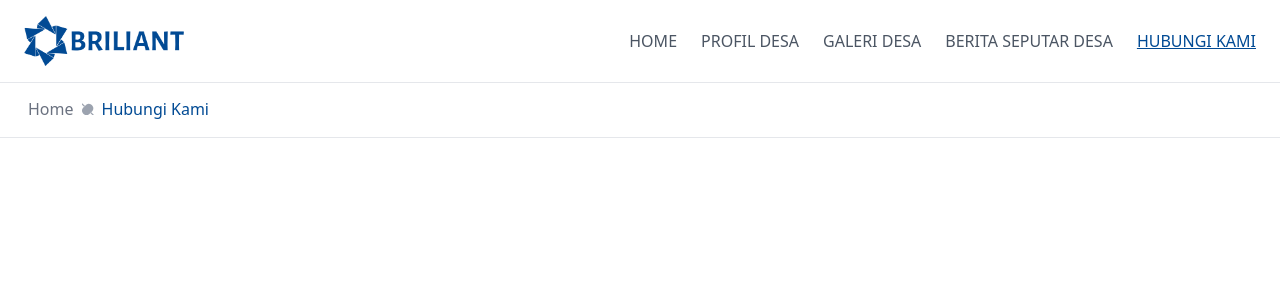
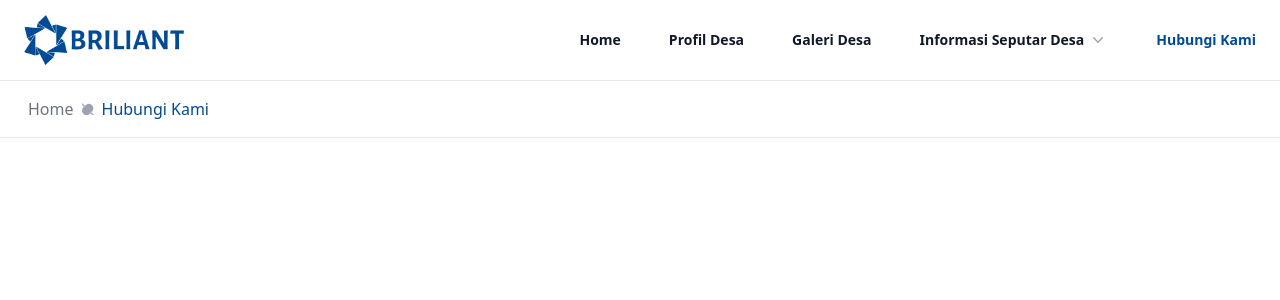
Before and after one commit to Wichelta/website-desa-client, a React (Create React App) app: page /kontak in a window 1280 px wide. Shown: the top 300 px of the page. Built offline with nearby package versions, Linux system fonts and the light colour scheme.

Commit message:
modify the header

```diff
--- a/src/components/Header.js
+++ b/src/components/Header.js
@@ -1,166 +1,246 @@
-import React, { useState } from "react";
-import { Link, useLocation } from "react-router-dom";
-import { Transition } from "@headlessui/react";
-import Logo from "../assets/icons/logo.png";
+import { useLocation } from 'react-router-dom';
+import { Fragment, useState, useEffect } from 'react';
+import { Dialog, Disclosure, Popover, Transition } from '@headlessui/react';
+import { Bars3Icon, XMarkIcon, NewspaperIcon, CalendarDaysIcon } from '@heroicons/react/24/outline';
+import { ChevronDownIcon } from '@heroicons/react/20/solid';
+import Logo from '../assets/icons/logo.png';
 
-export default function Header() {
-  const [isOpen, setIsOpen] = useState(false);
+const products = [
+  {
+    name: 'Berita Terbaru',
+    href: '/berita-terbaru',
+    icon: NewspaperIcon,
+  },
+  {
+    name: 'Agenda Kegiatan Desa',
+    href: '/agenda-kegiatan-desa',
+    icon: CalendarDaysIcon,
+  },
+];
+
+function classNames(...classes) {
+  return classes.filter(Boolean).join(' ');
+}
+
+export default function Example() {
+  const [mobileMenuOpen, setMobileMenuOpen] = useState(false);
+  const [lastScrollPos, setLastScrollPos] = useState(0);
+  const [shouldShowHeader, setShouldShowHeader] = useState(true);
   const location = useLocation();
 
   const isActive = (path) => {
-    return location.pathname === path
-      ? "text-blue-primary underline"
-      : "text-gray-600";
+    return location.pathname === path ? 'text-blue-primary' : 'text-gray-900';
   };
 
+  useEffect(() => {
+    const handleScroll = () => {
+      const currentScrollPos = window.pageYOffset;
+
+      if (currentScrollPos > lastScrollPos && shouldShowHeader) {
+        setShouldShowHeader(false);
+      } else if (currentScrollPos < lastScrollPos || currentScrollPos === 0) {
+        setShouldShowHeader(true);
+      }
+
+      setLastScrollPos(currentScrollPos);
+    };
+
+    window.addEventListener('scroll', handleScroll);
+
+    return () => window.removeEventListener('scroll', handleScroll);
+  }, [lastScrollPos, shouldShowHeader]);
+
   return (
-    <nav className="navbar fixed left-0 right-0 top-0 z-50 border-b border-gray-200 bg-white py-2">
-      <div className="mx-auto max-w-screen-xl px-6 py-2">
-        <div className="flex justify-between">
-          <div className="flex">
-            <Link to="/">
+    <header
+      className={`fixed left-0 right-0 top-0 z-50 border-b border-gray-200 bg-white py-2 transition-all duration-300 ${
+        shouldShowHeader ? '' : '-translate-y-full'
+      }`}
+    >
+      <nav
+        className="mx-auto flex h-16 max-w-7xl items-center justify-between p-6 lg:px-6"
+        aria-label="Global"
+      >
+        <div className="flex lg:flex-1">
+          <a href="/" className="-m-1.5 p-1.5">
             <img src={Logo} alt="Brand Logo" className="w-40 select-none" />
-            </Link>
+          </a>
         </div>
-          <div className="hidden items-center space-x-6 lg:flex">
-            <Link
-              to="/"
-              className={`font-medium decoration-blue-primary hover:text-blue-primary hover:underline ${isActive(
-                "/"
+        <div className="flex lg:hidden">
+          <button
+            type="button"
+            className="-m-2.5 inline-flex items-center justify-center rounded-md p-2.5 text-gray-700"
+            onClick={() => setMobileMenuOpen(true)}
+          >
+            <span className="sr-only">Open main menu</span>
+            <Bars3Icon className="h-6 w-6" aria-hidden="true" />
+          </button>
+        </div>
+        <Popover.Group className="hidden lg:flex lg:gap-x-12">
+          <a
+            href="/"
+            className={`nav-link nav-link-ltr text-sm font-semibold leading-6 transition duration-300 ease-in-out hover:text-blue-primary hover:ease-in-out ${isActive(
+              '/',
             )}`}
           >
-              HOME
-            </Link>
-            <Link
-              to="/profil-desa"
-              className={`font-medium decoration-blue-primary hover:text-blue-primary hover:underline ${isActive(
-                "/profil-desa"
+            Home
+          </a>
+          <a
+            href="/profil-desa"
+            className={`nav-link nav-link-ltr text-sm font-semibold leading-6 transition duration-300 ease-in-out hover:text-blue-primary hover:ease-in-out ${isActive(
+              '/profil-desa',
             )}`}
           >
-              PROFIL DESA
-            </Link>
-            <Link
-              to="/galeri-desa"
-              className={`font-medium decoration-blue-primary hover:text-blue-primary hover:underline ${isActive(
-                "/galeri-desa"
+            Profil Desa
+          </a>
+          <a
+            href="/galeri-desa"
+            className={`nav-link nav-link-ltr text-sm font-semibold leading-6 transition duration-300 ease-in-out hover:text-blue-primary hover:ease-in-out ${isActive(
+              '/galeri-desa',
             )}`}
           >
-              GALERI DESA
-            </Link>
-            <Link
-              to="/berita-seputar-desa"
-              className={`font-medium decoration-blue-primary hover:text-blue-primary hover:underline ${isActive(
-                "/berita-seputar-desa"
+            Galeri Desa
+          </a>
+          <Popover className="relative">
+            <Popover.Button className="nav-link nav-link-ltr group flex items-center gap-x-1 text-sm font-semibold leading-6 text-gray-900 transition duration-300 ease-in-out hover:text-blue-primary hover:ease-in-out">
+              Informasi Seputar Desa
+              <ChevronDownIcon
+                className="h-5 w-5 flex-none text-gray-400 transition duration-300 ease-in-out group-hover:text-blue-primary group-hover:ease-in-out"
+                aria-hidden="true"
+              />
+            </Popover.Button>
+
+            <Transition
+              as={Fragment}
+              enter="transition ease-out duration-200"
+              enterFrom="opacity-0 translate-y-1"
+              enterTo="opacity-100 translate-y-0"
+              leave="transition ease-in duration-150"
+              leaveFrom="opacity-100 translate-y-0"
+              leaveTo="opacity-0 translate-y-1"
+            >
+              <Popover.Panel className="absolute -left-8 top-full z-10 mt-3 w-screen max-w-xs overflow-hidden rounded-3xl bg-white shadow-lg ring-1 ring-gray-900/5">
+                <div className="p-4">
+                  {products.map((item) => (
+                    <div
+                      key={item.name}
+                      className="group relative flex items-center gap-x-6 rounded-lg p-4 text-sm leading-6 hover:bg-gray-50"
+                    >
+                      <div className="flex h-11 w-11 flex-none items-center justify-center rounded-lg bg-gray-50 group-hover:bg-white">
+                        <item.icon
+                          className="h-6 w-6 text-gray-600 transition duration-300 ease-in-out group-hover:text-blue-primary group-hover:ease-in-out"
+                          aria-hidden="true"
+                        />
+                      </div>
+                      <div className="flex-auto">
+                        <a
+                          href={item.href}
+                          className={`-mx-3 block rounded-lg px-3 py-2 text-base font-semibold leading-7 transition duration-300 ease-in-out hover:bg-gray-50 group-hover:text-blue-primary group-hover:ease-in-out ${isActive(
+                            item.href,
                           )}`}
                         >
-              BERITA SEPUTAR DESA
-            </Link>
-            <Link
-              to="/kontak"
-              className={`font-medium decoration-blue-primary hover:text-blue-primary hover:underline ${isActive(
-                "/kontak"
+                          {item.name}
+                          <span className="absolute inset-0" />
+                        </a>
+                      </div>
+                    </div>
+                  ))}
+                </div>
+              </Popover.Panel>
+            </Transition>
+          </Popover>
+          <a
+            href="/kontak"
+            className={`nav-link nav-link-ltr text-sm font-semibold leading-6 transition duration-300 ease-in-out hover:text-blue-primary hover:ease-in-out ${isActive(
+              '/kontak',
             )}`}
           >
-              HUBUNGI KAMI
-            </Link>
+            Hubungi Kami
+          </a>
+        </Popover.Group>
+      </nav>
+      <Dialog as="div" className="lg:hidden" open={mobileMenuOpen} onClose={setMobileMenuOpen}>
+        <div className="fixed inset-0 z-10" />
+        <Dialog.Panel className="fixed inset-y-0 right-0 z-10 w-full overflow-y-auto bg-white px-6 py-6 sm:max-w-sm sm:ring-1 sm:ring-gray-900/10">
+          <div className="flex items-center justify-between">
+            <a href="/" className="-m-1.5 p-1.5">
+              <img src={Logo} alt="Brand Logo" className="w-40 select-none" />
+            </a>
+            <button
+              type="button"
+              className="-m-2.5 rounded-md p-2.5 text-gray-700"
+              onClick={() => setMobileMenuOpen(false)}
+            >
+              <span className="sr-only">Close menu</span>
+              <XMarkIcon className="h-6 w-6" aria-hidden="true" />
+            </button>
           </div>
-          <div className="flex items-center lg:hidden">
-            <button
-              onClick={() => setIsOpen(!isOpen)}
-              type="button"
-              className="text-gray-600 hover:text-gray-800 focus:outline-none focus:ring-2 focus:ring-blue-primary focus:ring-offset-2 focus:ring-offset-gray-100"
-              aria-controls="mobile-menu"
-              aria-expanded="false"
+          <div className="mt-6 flow-root">
+            <div className="-my-6 divide-y divide-gray-500/10">
+              <div className="space-y-2 py-6">
+                <a
+                  href="/"
+                  className={`-mx-3 block rounded-lg px-3 py-2 text-base font-semibold leading-7 hover:bg-gray-50 hover:text-blue-primary ${isActive(
+                    '/',
+                  )}`}
                 >
-              <span className="sr-only"></span>
-              {isOpen ? (
-                <svg
-                  className="h-6 w-6 fill-current"
-                  xmlns="http://www.w3.org/2000/svg"
-                  viewBox="0 0 24 24"
-                  fill="none"
+                  Home
+                </a>
+                <a
+                  href="/profil-desa"
+                  className={`-mx-3 block rounded-lg px-3 py-2 text-base font-semibold leading-7 hover:bg-gray-50 hover:text-blue-primary ${isActive(
+                    '/profil-desa',
+                  )}`}
                 >
-                  <path d="M4.929 6.343a1 1 0 0 1 1.414 0L12 12.586l5.657-5.657a1 1 0 0 1 1.414 1.414L13.414 14l5.657 5.657a1 1 0 1 1-1.414 1.414L12 15.414l-5.657 5.657a1 1 0 1 1-1.414-1.414L10.586 14 4.93 8.343a1 1 0 0 1 0-1.414z" />
-                </svg>
-              ) : (
-                <svg
-                  className="h-6 w-6 fill-current"
-                  xmlns="http://www.w3.org/2000/svg"
-                  viewBox="0 0 24 24"
-                  fill="none"
+                  Profil Desa
+                </a>
+                <a
+                  href="/galeri-desa"
+                  className={`-mx-3 block rounded-lg px-3 py-2 text-base font-semibold leading-7 hover:bg-gray-50 hover:text-blue-primary ${isActive(
+                    '/galeri-desa',
+                  )}`}
                 >
-                  <g id="Menu / Menu_Alt_01">
-                    <path
-                      id="Vector"
-                      d="M12 17H19M5 12H19M5 7H19"
-                      stroke="#000000"
-                      strokeWidth="2"
-                      strokeLinecap="round"
-                      strokeLinejoin="round"
+                  Galeri Desa
+                </a>
+                <Disclosure as="div" className="-mx-3">
+                  {({ open }) => (
+                    <>
+                      <Disclosure.Button className="flex w-full items-center justify-between rounded-lg py-2 pl-3 pr-3.5 text-base font-semibold leading-7 hover:bg-gray-50 hover:text-blue-primary">
+                        Informasi Seputar Desa
+                        <ChevronDownIcon
+                          className={classNames(open ? 'rotate-180' : '', 'h-5 w-5 flex-none')}
+                          aria-hidden="true"
                         />
-                  </g>
-                </svg>
+                      </Disclosure.Button>
+                      <Disclosure.Panel className="mt-2 space-y-2">
+                        {[...products].map((item) => (
+                          <Disclosure.Button
+                            key={item.name}
+                            as="a"
+                            href={item.href}
+                            className={`block rounded-lg py-2 pl-6 pr-3 text-sm font-semibold leading-7 hover:bg-gray-50 hover:text-blue-primary ${isActive(
+                              item.href,
+                            )}`}
+                          >
+                            {item.name}
+                          </Disclosure.Button>
+                        ))}
+                      </Disclosure.Panel>
+                    </>
                   )}
-            </button>
+                </Disclosure>
+                <a
+                  href="/kontak"
+                  className={`-mx-3 block rounded-lg px-3 py-2 text-base font-semibold leading-7 hover:bg-gray-50 hover:text-blue-primary ${isActive(
+                    '/kontak',
+                  )}`}
+                >
+                  Hubungi Kami
+                </a>
               </div>
             </div>
           </div>
-      <Transition
-        show={isOpen}
-        enter="transition ease-out duration-100 transform"
-        enterFrom="opacity-0 scale-95"
-        enterTo="opacity-100 scale-100"
-        leave="transition ease-in duration-75 transform"
-        leaveFrom="opacity-100 scale-100"
-        leaveTo="opacity-0 scale-95"
-      >
-        {(ref) => (
-          <div className="lg:hidden" id="mobile-menu">
-            <div className="space-y-1 px-2 pb-3 pt-2 sm:px-3">
-              <Link
-                to="/"
-                className={`block rounded-md px-3 py-2 text-base font-medium hover:text-blue-primary ${isActive(
-                  "/"
-                )}`}
-              >
-                HOME
-              </Link>
-              <Link
-                to="/profil-desa"
-                className={`block rounded-md px-3 py-2 text-base font-medium hover:text-blue-primary ${isActive(
-                  "/profil-desa"
-                )}`}
-              >
-                PROFIL DESA
-              </Link>
-              <Link
-                to="/galeri-desa"
-                className={`block rounded-md px-3 py-2 text-base font-medium hover:text-blue-primary ${isActive(
-                  "/galeri-desa"
-                )}`}
-              >
-                GALERI DESA
-              </Link>
-              <Link
-                to="/berita-seputar-desa"
-                className={`block rounded-md px-3 py-2 text-base font-medium hover:text-blue-primary ${isActive(
-                  "/berita-seputar-desa"
-                )}`}
-              >
-                BERITA SEPUTAR DESA
-              </Link>
-              <Link
-                to="/kontak"
-                className={`block rounded-md px-3 py-2 text-base font-medium hover:text-blue-primary ${isActive(
-                  "/kontak"
-                )}`}
-              >
-                HUBUNGI KAMI
-              </Link>
-            </div>
-          </div>
-        )}
-      </Transition>
-    </nav>
+        </Dialog.Panel>
+      </Dialog>
+    </header>
   );
 }
```
Lines whose indentation alone changed are shown as unchanged.
